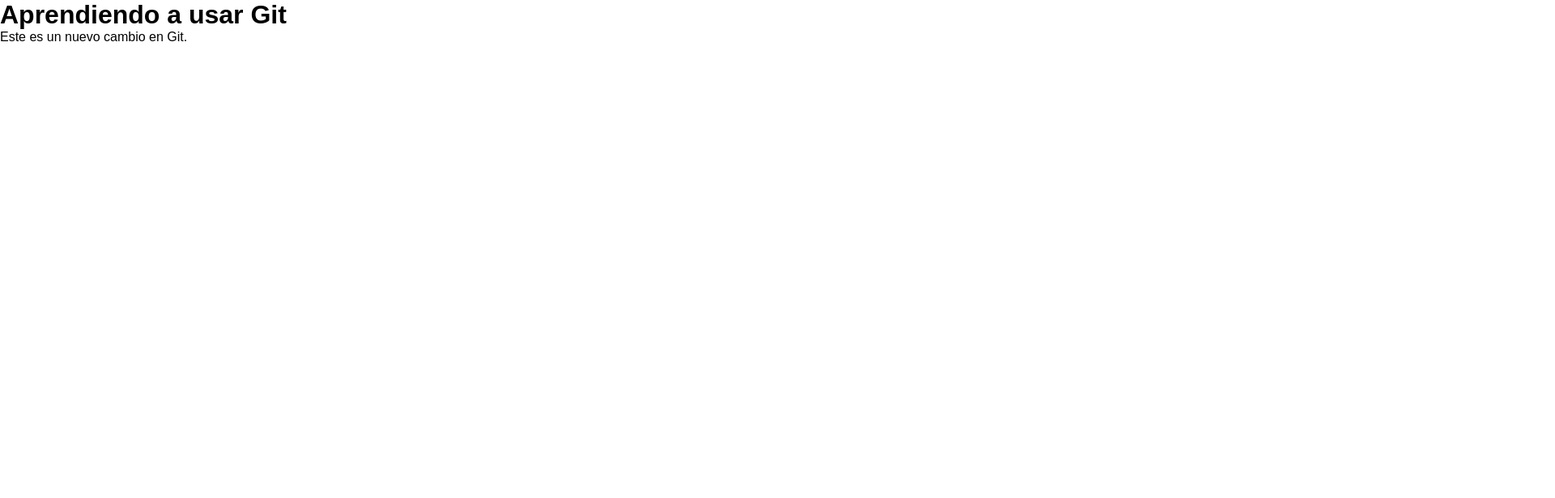
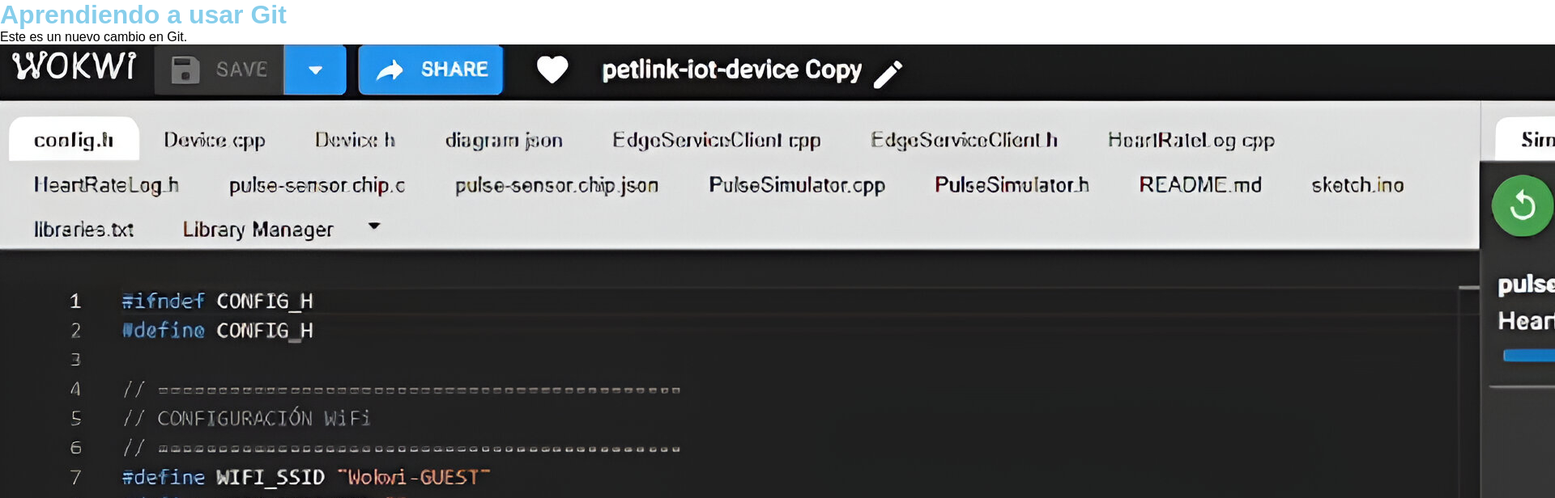
Before and after one commit to Prueb4D3Organizacion/githubdesde0, a plain HTML site: page Primer Comit/index.html in a window 1280 px wide. Shown: the top 616 px of the page at 81% size, 1920 px wide, since content can reach past the window. Drawn offline with Linux system fonts and the light colour scheme.

Commit message:
Se agrego una imagen en el index y un estilo en el style.css al h1

```diff
--- a/Primer Comit/index.html
+++ b/Primer Comit/index.html
@@ -8,5 +8,6 @@
 <body>
     <h1 class="title">Aprendiendo a usar Git</h1>
     <p>Este es un nuevo cambio en Git.</p>
+    <img src="imagenes/IoT.jpg" alt="Imagen de ejemplo">
 </body>
 </html>
--- a/Primer Comit/styles.css
+++ b/Primer Comit/styles.css
@@ -2,3 +2,6 @@
     font-family: Arial, sans-serif;
     margin: 0;
 }
+h1{
+    color:skyblue
+}
```
